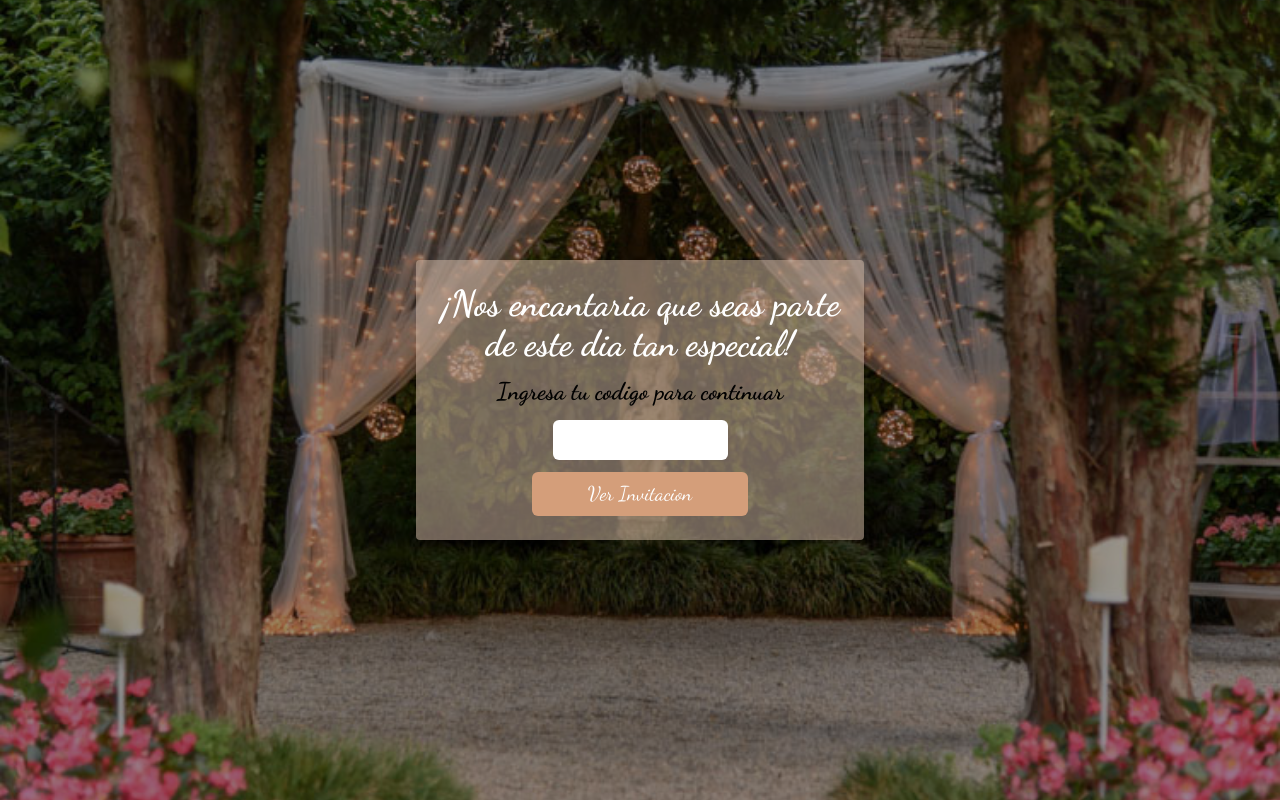
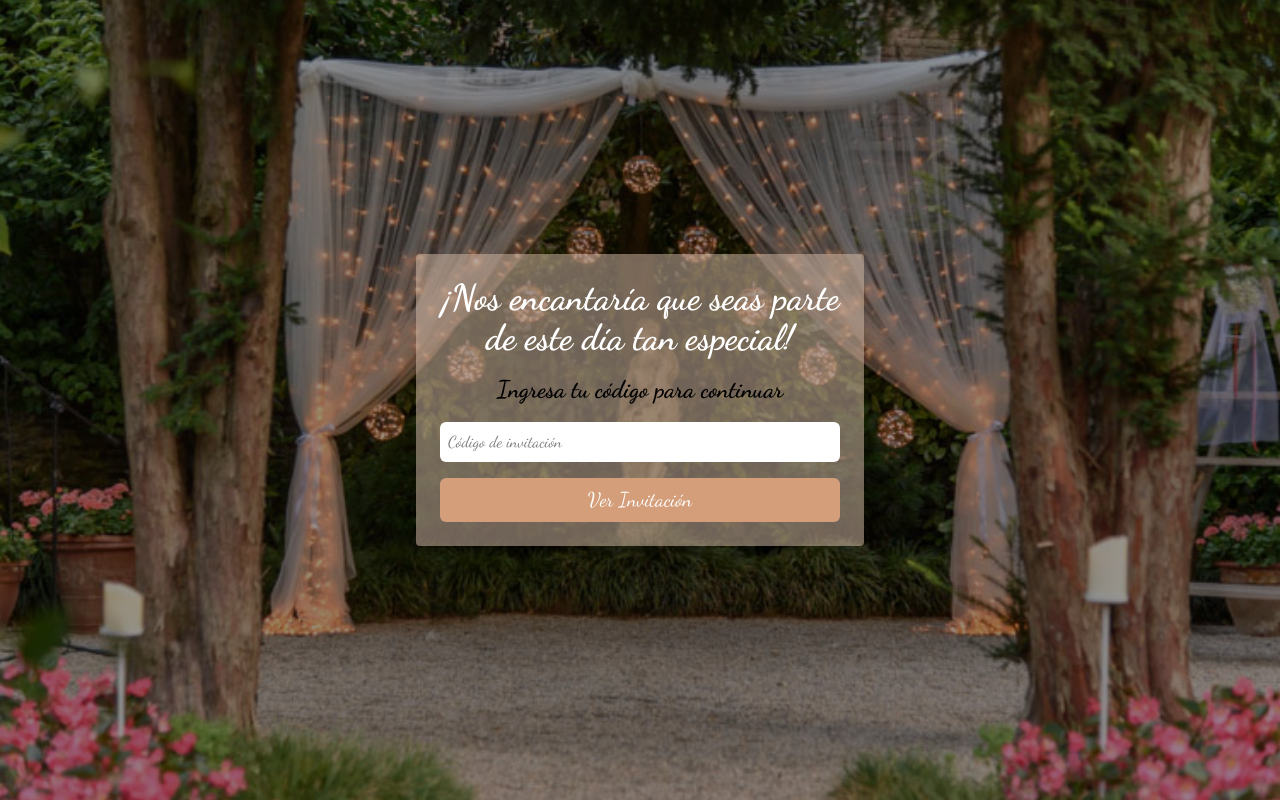
Before and after one commit to juansesu3/wedding-romina-y-sebastian, a Next.js app: page /es/login in a window 1280 px wide. Built offline with nearby package versions, Linux system fonts and the light colour scheme; a web font is replaced by a local one.

Commit message:
working on security

```diff
--- a/package.json
+++ b/package.json
@@ -11,6 +11,9 @@
   "dependencies": {
     "@heroicons/react": "^2.2.0",
     "framer-motion": "^12.15.0",
+    "jsonwebtoken": "^9.0.2",
+    "mongodb": "^6.16.0",
+    "mongoose": "^8.15.1",
     "next": "15.3.2",
     "next-intl": "^4.1.0",
     "postcss": "^8.5.3",
@@ -22,6 +25,7 @@
   "devDependencies": {
     "@eslint/eslintrc": "^3",
     "@tailwindcss/postcss": "^4.1.5",
+    "@types/jsonwebtoken": "^9.0.9",
     "@types/node": "^20",
     "@types/react": "^19",
     "@types/react-dom": "^19",
--- a/src/app/[locale]/login/page.tsx
+++ b/src/app/[locale]/login/page.tsx
@@ -1,27 +1,86 @@
-'use client'
-import FadeInOnScroll from '@/app/componentes/FadeScroll'
-import React from 'react'
+'use client';
 
-const page = () => {
+import FadeInOnScroll from '@/app/componentes/FadeScroll';
+import { useRouter } from 'next/navigation';
+import React, { useState } from 'react';
+
+const LoginPage = () => {
+  const [codigo, setCodigo] = useState('');
+  const [error, setError] = useState('');
+  const [loading, setLoading] = useState(false);
+  const router = useRouter();
+
+  const handleSubmit = async (e: React.FormEvent) => {
+    e.preventDefault();
+    setError('');
+    setLoading(true);
+
+    try {
+      const res = await fetch('/api/login', {
+        method: 'POST',
+        headers: { 'Content-Type': 'application/json' },
+        body: JSON.stringify({ codigo }),
+      });
+
+      const data = await res.json();
+
+      if (!res.ok) {
+        setError(data.message || 'Código incorrecto');
+        setLoading(false);
+        return;
+      }
+
+      // ✅ Redirigir al home si fue exitoso
+      router.push('/');
+    } catch (err) {
+      setError('Error de conexión. Intenta nuevamente.');
+    } finally {
+      setLoading(false);
+    }
+  };
+
   return (
-        <div className="relative min-h-screen bg-cover bg-center" style={{ backgroundImage: `url('/assets/fondo-boda-3.webp')` }}>
-            <div className="absolute inset-0 bg-black/40" /> {/* Capa oscura opcional para legibilidad */}
+    <div
+      className="relative min-h-screen bg-cover bg-center"
+      style={{ backgroundImage: `url('/assets/fondo-boda-3.webp')` }}
+    >
+      <div className="absolute inset-0 bg-black/40" />
       <div className="relative z-10 flex items-center justify-center min-h-screen px-4">
         <FadeInOnScroll>
-                    <form className="bg-[#d0b7a487] bg-opacity-10 p-6 rounded shadow-lg max-w-md w-full flex   flex-col justify-center items-center gap-3">
-                        <h3 className='text-white text-4xl text-center font-extrabold '>¡Nos encantaria que seas parte de este dia tan especial! </h3>
-                        <p className='font-bold text-2xl'>Ingresa tu codigo para continuar</p>
-                        <input type="text" className='border-none rounded-md p-2 bg-white' />
-                        <button className='btn-primary'>
-                            ver invitacion
+          <form
+            onSubmit={handleSubmit}
+            className="bg-[#d0b7a487] p-6 rounded shadow-lg max-w-md w-full flex flex-col justify-center items-center gap-4"
+          >
+            <h3 className="text-white text-4xl text-center font-extrabold">
+              ¡Nos encantaría que seas parte de este día tan especial!
+            </h3>
+            <p className="font-bold text-2xl  text-center">
+              Ingresa tu código para continuar
+            </p>
+
+            <input
+              type="text"
+              value={codigo}
+              onChange={(e) => setCodigo(e.target.value)}
+              placeholder="Código de invitación"
+              className="w-full border-none rounded-md p-2 bg-white text-black"
+              required
+            />
+
+            {error && <p className="text-red-500 text-sm text-center">{error}</p>}
+
+            <button
+              type="submit"
+              disabled={loading}
+              className="btn-primary w-full disabled:opacity-50"
+            >
+              {loading ? 'Validando...' : 'Ver invitación'}
             </button>
-                        {/* Campos del formulario */}
           </form>
         </FadeInOnScroll>
       </div>
     </div>
+  );
+};
 
-    )
-}
-
-export default page
+export default LoginPage;
--- /dev/null
+++ b/src/app/api/login/route.ts
@@ -0,0 +1,47 @@
+import { connectDB } from '@/lib/mongoose';
+import Invitado from '@/models/Invitado';
+import jwt from 'jsonwebtoken';
+import { NextRequest, NextResponse } from 'next/server';
+
+const JWT_SECRET = process.env.JWT_SECRET!;
+
+export async function POST(req: NextRequest) {
+  await connectDB();
+
+  const { codigo } = await req.json();
+
+  if (!codigo) {
+    return NextResponse.json({ success: false, message: 'Código requerido' }, { status: 400 });
+  }
+
+  const invitado = await Invitado.findOne({ codigo: codigo.trim().toUpperCase(), autorizado: true });
+
+  if (!invitado) {
+    return NextResponse.json({ success: false, message: 'Código no válido o no estás invitado' }, { status: 401 });
+  }
+
+  // Opcional: marcar como usado
+  invitado.usado = true;
+  invitado.fechaIngreso = new Date();
+  await invitado.save();
+
+  const token = jwt.sign(
+    {
+      id: invitado._id,
+      codigo: invitado.codigo,
+      nombre: invitado.nombre
+    },
+    JWT_SECRET,
+    { expiresIn: '1d' }
+  );
+
+  const res = NextResponse.json({ success: true });
+  res.cookies.set('user_token', token, {
+    httpOnly: true,
+    secure: process.env.NODE_ENV === 'production',
+    path: '/',
+    maxAge: 60 * 60 * 24
+  });
+
+  return res;
+}
--- /dev/null
+++ b/src/lib/mongoose.ts
@@ -0,0 +1,16 @@
+import mongoose from "mongoose";
+
+export const connectDB = async () => {
+  if (mongoose.connection.readyState === 1) {
+    return mongoose.connection.asPromise();
+  }
+
+  const uri = process.env.MONGODB_URI;
+  if (!uri) {
+    throw new Error("MONGODB_URI is not defined in the environment variables");
+  }
+
+  const conn = await mongoose.connect(uri);
+  console.log("✅ Conectado a MongoDB:", conn.connection.name); // <- ahora sí funciona
+  return conn;
+};
--- /dev/null
+++ b/src/models/Invitado.ts
@@ -0,0 +1,12 @@
+// models/Invitado.ts
+import mongoose from 'mongoose';
+
+const InvitadoSchema = new mongoose.Schema({
+  codigo: { type: String, required: true, unique: true },
+  nombre: { type: String, required: true },
+  autorizado: { type: Boolean, default: true },
+  usado: { type: Boolean, default: false },
+  fechaIngreso: { type: Date, default: null }
+});
+
+export default mongoose.models.Invitado || mongoose.model('Invitado', InvitadoSchema);
```
Also changed, not shown: 1 other file (tests, documents, lock files or other folders). Lines whose indentation alone changed are shown as unchanged.
